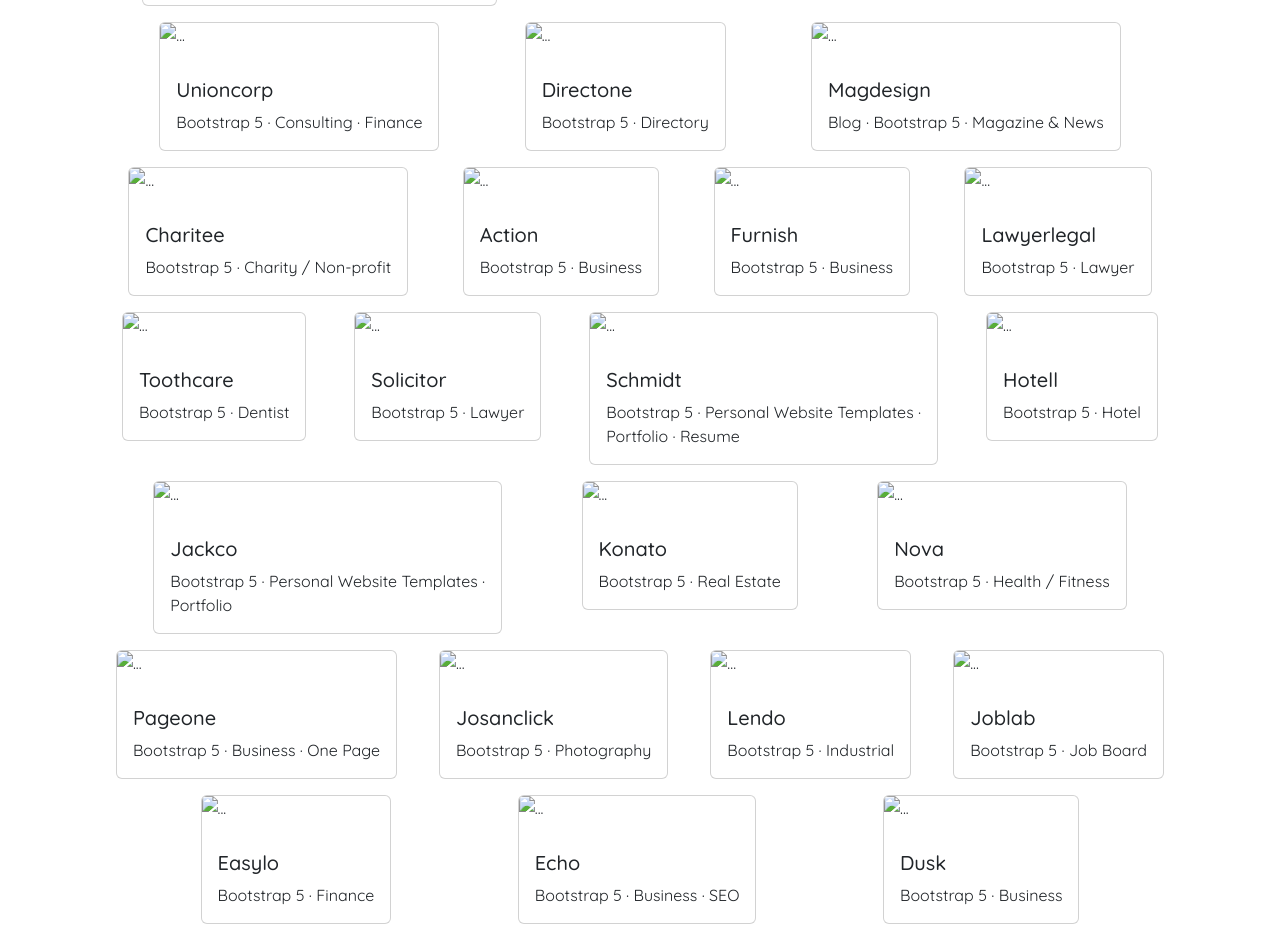
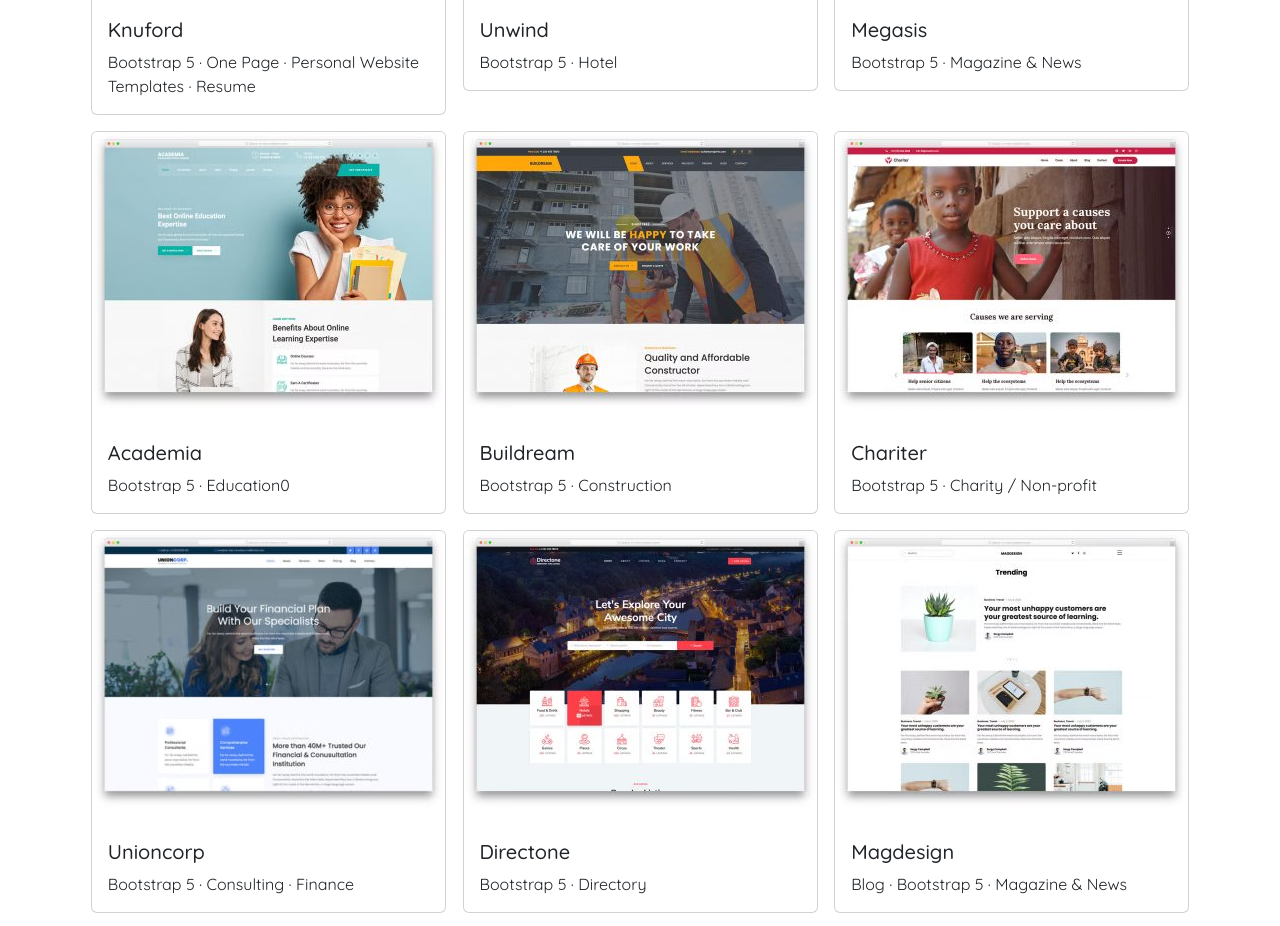
Before and after one commit to muhammadiqbal1211/web-clone-with-bootstrap, a plain HTML site: page index.html in a window 1280 px wide. Shown: the part 1094-2020 px from the top of the page. Drawn offline with nearby package versions, Linux system fonts and the light colour scheme; the site is published under a folder, as on GitHub Pages, so addresses that start at the root find nothing.

Commit message:
set links

```diff
--- a/index.html
+++ b/index.html
@@ -77,7 +77,7 @@
         <div class=" d-flex flex-row justify-content-evenly flex-wrap">
             <a href="" class="m-2">
                 <div class="card">
-                    <img src="/pics/pic-1.avif" class="card-img-top" alt="...">
+                    <img src="./pics/pic-1.avif" class="card-img-top" alt="...">
                     <div class="card-body">
                         <h5 class="card-title">Cakeshop</h5>
                         <p class="card-text">Bootstrap 5 . Food/Drink</p>
@@ -86,7 +86,7 @@
             </a>
             <a href="" class="m-2">
                 <div class="card">
-                    <img src="/pics/pic-2.avif" class="card-img-top" alt="...">
+                    <img src="./pics/pic-2.avif" class="card-img-top" alt="...">
                     <div class="card-body">
                         <h5 class="card-title">Capitalshop</h5>
                         <p class="card-text">Bootstrap 5 · eCommerce/Fashion</p>
@@ -95,7 +95,7 @@
             </a>
             <a href="" class="m-2">
                 <div class="card">
-                    <img src="/pics/pic-3.avif" class="card-img-top" alt="...">
+                    <img src="./pics/pic-3.avif" class="card-img-top" alt="...">
                     <div class="card-body">
                         <h5 class="card-title">Oakberry
                         </h5>
@@ -106,7 +106,7 @@
             </a>
             <a href="" class="m-2">
                 <div class="card">
-                    <img src="/pics/pic-4.avif" class="card-img-top" alt="...">
+                    <img src="./pics/pic-4.avif" class="card-img-top" alt="...">
                     <div class="card-body">
                         <h5 class="card-title">Knuford</h5>
                         <p class="card-text">Bootstrap 5 · One Page · Personal Website <br>Templates · Resume</p>
@@ -115,7 +115,7 @@
             </a>
             <a href="" class="m-2">
                 <div class="card">
-                    <img src="/pics/pic-5.avif" class="card-img-top" alt="...">
+                    <img src="./pics/pic-5.avif" class="card-img-top" alt="...">
                     <div class="card-body">
                         <h5 class="card-title">Unwind
                         </h5>
@@ -125,10 +125,9 @@
             </a>
             <a href="" class="m-2">
                 <div class="card">
-                    <img src="/pics/pic-6.avif" class="card-img-top" alt="...">
+                    <img src="./pics/pic-6.avif" class="card-img-top" alt="...">
                     <div class="card-body">
                         <h5 class="card-title">Megasis
-
                         </h5>
                         <p class="card-text">Bootstrap 5 · Magazine & News</p>
                     </div>
@@ -136,11 +135,9 @@
             </a>
             <a href="" class="m-2">
                 <div class="card">
-                    <img src="pics/pic7.avif" class="card-img-top" alt="...">
+                    <img src="./pics/pic-7.avif" class="card-img-top" alt="...">
                     <div class="card-body">
                         <h5 class="card-title">Academia
-
-
                         </h5>
                         <p class="card-text">Bootstrap 5 · Education0</p>
                     </div>
@@ -148,11 +145,9 @@
             </a>
             <a href="" class="m-2">
                 <div class="card">
-                    <img src="/pics/pic-8.avif" class="card-img-top" alt="...">
+                    <img src="./pics/pic-8.avif" class="card-img-top" alt="...">
                     <div class="card-body">
                         <h5 class="card-title">Buildream
-
-
                         </h5>
                         <p class="card-text">Bootstrap 5 · Construction</p>
                     </div>
@@ -160,11 +155,9 @@
             </a>
             <a href="" class="m-2">
                 <div class="card">
-                    <img src="/pics/pic-9.avif" class="card-img-top" alt="...">
+                    <img src="./pics/pic-9.avif" class="card-img-top" alt="...">
                     <div class="card-body">
                         <h5 class="card-title">Chariter
-
-
                         </h5>
                         <p class="card-text">Bootstrap 5 · Charity / Non-profit</p>
                     </div>
@@ -172,11 +165,9 @@
             </a>
             <a href="" class="m-2">
                 <div class="card">
-                    <img src="/pics/pic-10.avif" class="card-img-top" alt="...">
+                    <img src="./pics/pic-10.avif" class="card-img-top" alt="...">
                     <div class="card-body">
                         <h5 class="card-title">Unioncorp
-
-
                         </h5>
                         <p class="card-text">Bootstrap 5 · Consulting · Finance</p>
                     </div>
@@ -184,11 +175,9 @@
             </a>
             <a href="" class="m-2">
                 <div class="card">
-                    <img src="/pics/pic-11.avif" class="card-img-top" alt="...">
+                    <img src="./pics/pic-11.avif" class="card-img-top" alt="...">
                     <div class="card-body">
                         <h5 class="card-title">Directone
-
-
                         </h5>
                         <p class="card-text">Bootstrap 5 · Directory</p>
                     </div>
@@ -196,11 +185,9 @@
             </a>
             <a href="" class="m-2">
                 <div class="card">
-                    <img src="/pics/pic-12.avif" class="card-img-top" alt="...">
+                    <img src="./pics/pic-12.avif" class="card-img-top" alt="...">
                     <div class="card-body">
                         <h5 class="card-title">Magdesign
-
-
                         </h5>
                         <p class="card-text"> Blog · Bootstrap 5 · Magazine & News</p>
                     </div>
@@ -208,11 +195,9 @@
             </a>
             <a href="" class="m-2">
                 <div class="card">
-                    <img src="/pics/pic-13.avif" class="card-img-top" alt="...">
+                    <img src="./pics/pic-13.avif" class="card-img-top" alt="...">
                     <div class="card-body">
                         <h5 class="card-title">Charitee
-
-
                         </h5>
                         <p class="card-text">Bootstrap 5 · Charity / Non-profit</p>
                     </div>
@@ -220,12 +205,9 @@
             </a>
             <a href="" class="m-2">
                 <div class="card">
-                    <img src="/pics/pic-14.avif" class="card-img-top" alt="...">
+                    <img src="./pics/pic-14.avif" class="card-img-top" alt="...">
                     <div class="card-body">
                         <h5 class="card-title">Action
-
-
-
                         </h5>
                         <p class="card-text">Bootstrap 5 · Business</p>
                     </div>
@@ -233,12 +215,9 @@
             </a>
             <a href="" class="m-2">
                 <div class="card">
-                    <img src="/pics/pic-15.avif" class="card-img-top" alt="...">
+                    <img src="./pics/pic-15.avif" class="card-img-top" alt="...">
                     <div class="card-body">
                         <h5 class="card-title">Furnish
-
-
-
                         </h5>
                         <p class="card-text">Bootstrap 5 · Business</p>
                     </div>
@@ -246,12 +225,9 @@
             </a>
             <a href="" class="m-2">
                 <div class="card">
-                    <img src="/pics/pic-16.avif" class="card-img-top" alt="...">
+                    <img src="./pics/pic-16.avif" class="card-img-top" alt="...">
                     <div class="card-body">
                         <h5 class="card-title">Lawyerlegal
-
-
-
                         </h5>
                         <p class="card-text">Bootstrap 5 · Lawyer</p>
                     </div>
@@ -259,12 +235,9 @@
             </a>
             <a href="" class="m-2">
                 <div class="card">
-                    <img src="/pics/pic-17.avif" class="card-img-top" alt="...">
+                    <img src="./pics/pic-17.avif" class="card-img-top" alt="...">
                     <div class="card-body">
                         <h5 class="card-title">Toothcare
-
-
-
                         </h5>
                         <p class="card-text">Bootstrap 5 · Dentist</p>
                     </div>
@@ -272,12 +245,9 @@
             </a>
             <a href="" class="m-2">
                 <div class="card">
-                    <img src="/pics/pic-18.avif" class="card-img-top" alt="...">
+                    <img src="./pics/pic-18.avif" class="card-img-top" alt="...">
                     <div class="card-body">
                         <h5 class="card-title">Solicitor
-
-
-
                         </h5>
                         <p class="card-text">Bootstrap 5 · Lawyer</p>
                     </div>
@@ -285,12 +255,9 @@
             </a>
             <a href="" class="m-2">
                 <div class="card">
-                    <img src="/pics/pic-19.avif" class="card-img-top" alt="...">
+                    <img src="./pics/pic-19.avif" class="card-img-top" alt="...">
                     <div class="card-body">
                         <h5 class="card-title">Schmidt
-
-
-
                         </h5>
                         <p class="card-text">Bootstrap 5 · Personal Website Templates ·<br> Portfolio · Resume</p>
                     </div>
@@ -298,12 +265,9 @@
             </a>
             <a href="" class="m-2">
                 <div class="card">
-                    <img src="/pics/pic-20.avif" class="card-img-top" alt="...">
+                    <img src="./pics/pic-20.avif" class="card-img-top" alt="...">
                     <div class="card-body">
                         <h5 class="card-title">Hotell
-
-
-
                         </h5>
                         <p class="card-text">Bootstrap 5 · Hotel</p>
                     </div>
@@ -311,12 +275,9 @@
             </a>
             <a href="" class="m-2">
                 <div class="card">
-                    <img src="/pics/pic-21.avif" class="card-img-top" alt="...">
+                    <img src="./pics/pic-21.avif" class="card-img-top" alt="...">
                     <div class="card-body">
                         <h5 class="card-title">Jackco
-
-
-
                         </h5>
                         <p class="card-text"> Bootstrap 5 · Personal Website Templates ·<br> Portfolio</p>
                     </div>
@@ -324,12 +285,9 @@
             </a>
             <a href="" class="m-2">
                 <div class="card">
-                    <img src="/pics/pic-22.avif" class="card-img-top" alt="...">
+                    <img src="./pics/pic-22.avif" class="card-img-top" alt="...">
                     <div class="card-body">
                         <h5 class="card-title">Konato
-
-
-
                         </h5>
                         <p class="card-text"> Bootstrap 5 · Real Estate</p>
                     </div>
@@ -337,12 +295,9 @@
             </a>
             <a href="" class="m-2">
                 <div class="card">
-                    <img src="/pics/pic-23.avif" class="card-img-top" alt="...">
+                    <img src="./pics/pic-23.avif" class="card-img-top" alt="...">
                     <div class="card-body">
                         <h5 class="card-title">Nova
-
-
-
                         </h5>
                         <p class="card-text">Bootstrap 5 · Health / Fitness</p>
                     </div>
@@ -350,12 +305,9 @@
             </a>
             <a href="" class="m-2">
                 <div class="card">
-                    <img src="/pics/pic-24.avif" class="card-img-top" alt="...">
+                    <img src="./pics/pic-24.avif" class="card-img-top" alt="...">
                     <div class="card-body">
                         <h5 class="card-title">Pageone
-
-
-
                         </h5>
                         <p class="card-text"> Bootstrap 5 · Business · One Page</p>
                     </div>
@@ -363,12 +315,9 @@
             </a>
             <a href="" class="m-2">
                 <div class="card">
-                    <img src="/pics/pic-25.avif" class="card-img-top" alt="...">
+                    <img src="./pics/pic-25.avif" class="card-img-top" alt="...">
                     <div class="card-body">
                         <h5 class="card-title">Josanclick
-
-
-
                         </h5>
                         <p class="card-text"> Bootstrap 5 · Photography</p>
                     </div>
@@ -376,12 +325,9 @@
             </a>
             <a href="" class="m-2">
                 <div class="card">
-                    <img src="/pics/pic-26.avif" class="card-img-top" alt="...">
+                    <img src="./pics/pic-26.avif" class="card-img-top" alt="...">
                     <div class="card-body">
                         <h5 class="card-title">Lendo
-
-
-
                         </h5>
                         <p class="card-text">Bootstrap 5 · Industrial</p>
                     </div>
@@ -389,12 +335,9 @@
             </a>
             <a href="" class="m-2">
                 <div class="card">
-                    <img src="/pics/pic-27.avif" class="card-img-top" alt="...">
+                    <img src="./pics/pic-27.avif" class="card-img-top" alt="...">
                     <div class="card-body">
                         <h5 class="card-title">Joblab
-
-
-
                         </h5>
                         <p class="card-text">Bootstrap 5 · Job Board</p>
                     </div>
@@ -402,12 +345,9 @@
             </a>
             <a href="" class="m-2">
                 <div class="card">
-                    <img src="/pics/pic-28.avif" class="card-img-top" alt="...">
+                    <img src="./pics/pic-28.avif" class="card-img-top" alt="...">
                     <div class="card-body">
                         <h5 class="card-title">Easylo
-
-
-
                         </h5>
                         <p class="card-text">Bootstrap 5 · Finance</p>
                     </div>
@@ -415,12 +355,9 @@
             </a>
             <a href="" class="m-2">
                 <div class="card">
-                    <img src="/pics/pic-29.avif" class="card-img-top" alt="...">
+                    <img src="./pics/pic-29.avif" class="card-img-top" alt="...">
                     <div class="card-body">
                         <h5 class="card-title">Echo
-
-
-
                         </h5>
                         <p class="card-text">Bootstrap 5 · Business · SEO</p>
                     </div>
@@ -428,12 +365,9 @@
             </a>
             <a href="" class="m-2">
                 <div class="card">
-                    <img src="/pics/pic-30.avif" class="card-img-top" alt="...">
+                    <img src="./pics/pic-30.avif" class="card-img-top" alt="...">
                     <div class="card-body">
                         <h5 class="card-title">Dusk
-
-
-
                         </h5>
                         <p class="card-text">Bootstrap 5 · Business</p>
                     </div>
```
Also changed, not shown: pics/pic-7.avif (renamed from pics/pic7.avif).
